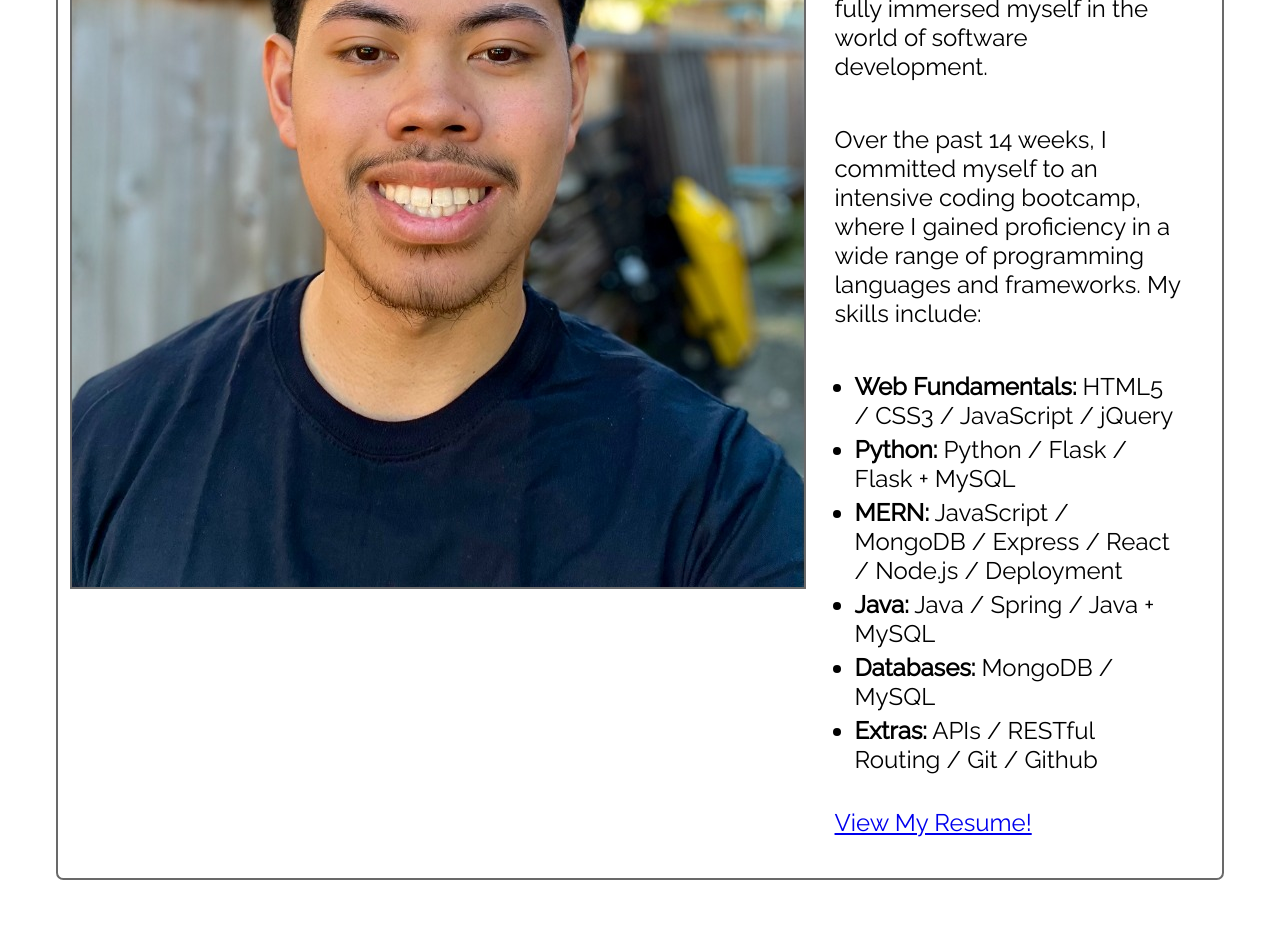
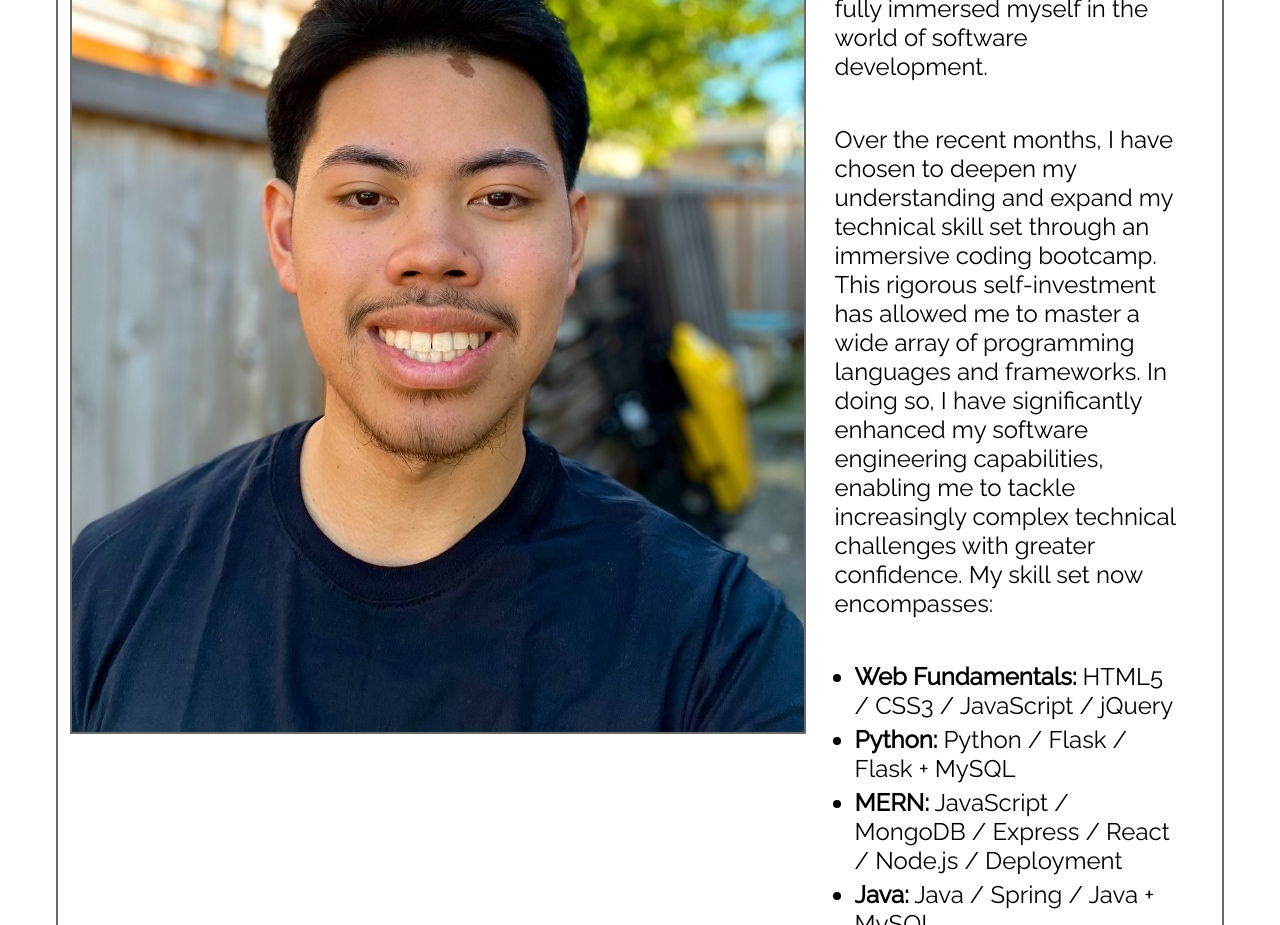
Before and after one commit to RICHIE-YIN/Personal-Portfolio, a plain HTML site: page index.html in a window 1280 px wide. Shown: the part 1660-2585 px from the top of the page. Drawn offline with nearby package versions, Linux system fonts and the light colour scheme.

Commit message:
Update index.html

```diff
--- a/index.html
+++ b/index.html
@@ -46,7 +46,7 @@
                     <p>Growing up in an immigrant family with no prior computer experience, I became the go-to IT person for my family at just 8 years old. My curiosity for coding began at the age of 12, but it wasn't until recently that I fully immersed myself in the world of software development.
                     <br>
                     <br>
-                    <p>Over the past 14 weeks, I committed myself to an intensive coding bootcamp, where I gained proficiency in a wide range of programming languages and frameworks. My skills include:</p>
+                    <p>Over the recent months, I have chosen to deepen my understanding and expand my technical skill set through an immersive coding bootcamp. This rigorous self-investment has allowed me to master a wide array of programming languages and frameworks. In doing so, I have significantly enhanced my software engineering capabilities, enabling me to tackle increasingly complex technical challenges with greater confidence. My skill set now encompasses:</p>
                     <br>
                     <ul>
                         <li><strong>Web Fundamentals:</strong> HTML5 / CSS3 / JavaScript / jQuery</li>
```
